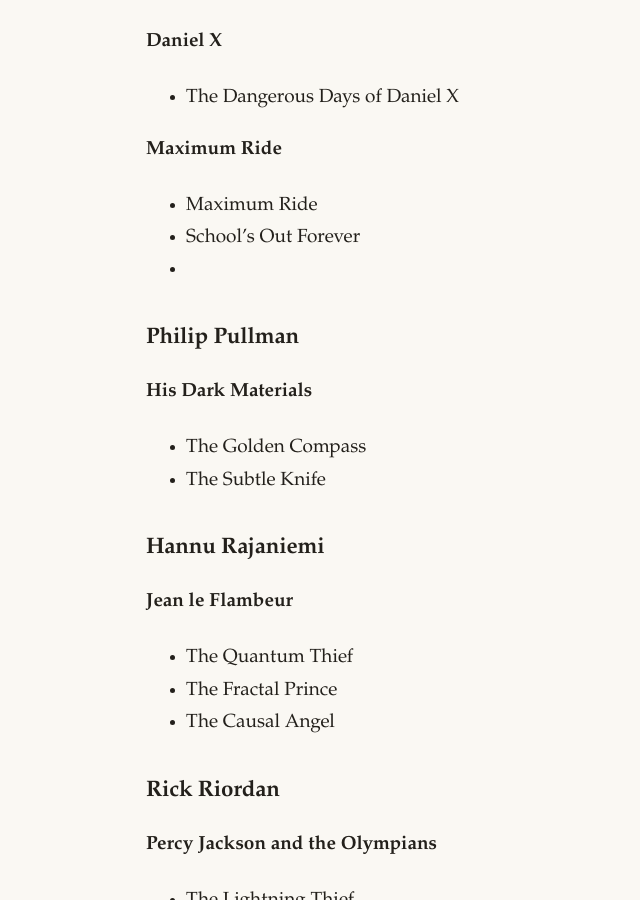
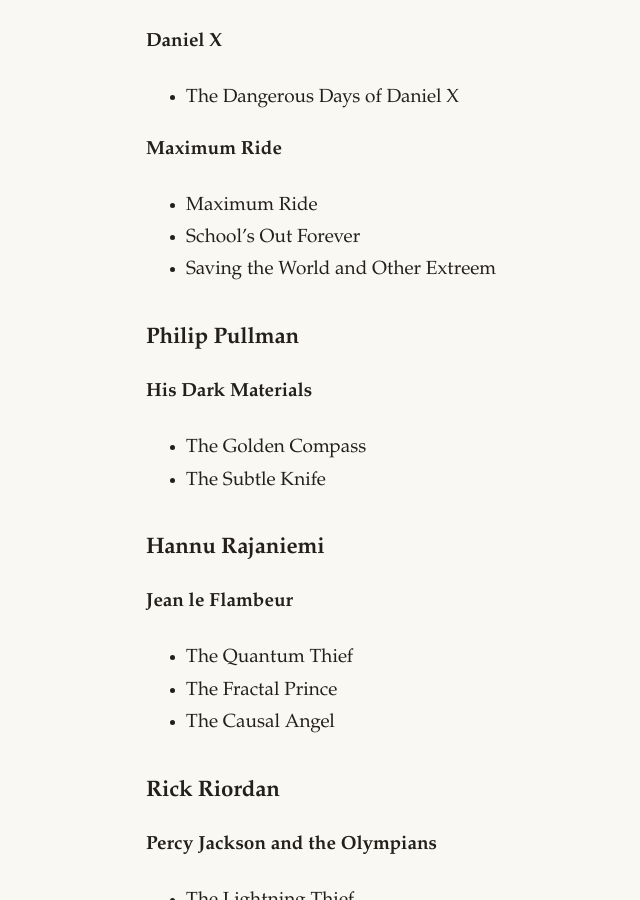
Before and after one commit to topearebi/aroamjti, a Jekyll site: the page built from books.md, in a window 1280 px wide and 900 px high, scrolled down 5008 px. Shown: the whole window, without its empty margins (190-830 px from the left). Built offline with Jekyll 4.4.1, drawn with Linux system fonts in a browser that asks for light colours.

Commit message:
Last Sync: 2026-07-04 11:47 (Mobile)

```diff
--- a/books.md
+++ b/books.md
@@ -148,7 +148,7 @@
 **Maximum Ride**
   - Maximum Ride
   - School's Out Forever
-  -
+  - Saving the World and Other Extreem
 
 ### Philip Pullman
 
```
